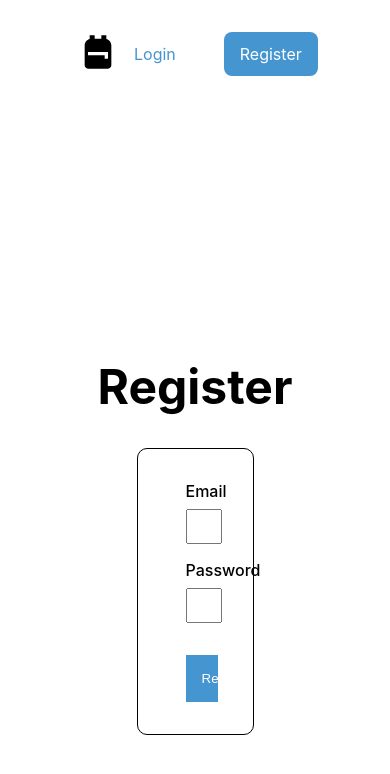
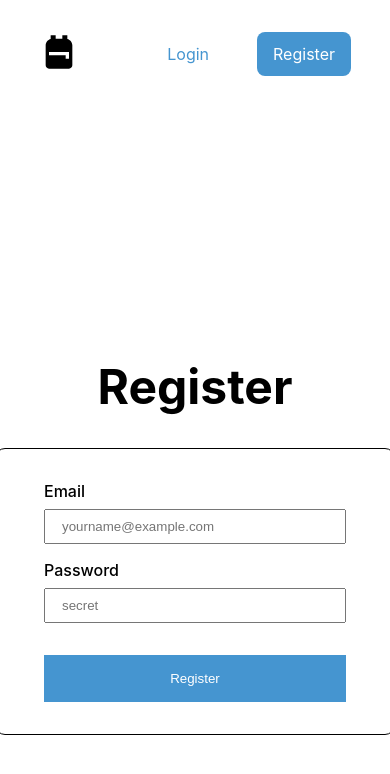
Before and after one commit to EthanChenYen-Peng/showwcase-portal, a Next.js app: page /register in a window 390 px wide. Shown: the top 774 px of the page. Built offline with nearby package versions, Linux system fonts and the light colour scheme.

Commit message:
adjust spacing for mobile on register page

```diff
--- a/src/components/auth/AuthForm.tsx
+++ b/src/components/auth/AuthForm.tsx
@@ -1,6 +1,13 @@
 import React, { useState } from 'react'
 import styled from 'styled-components'
-import { space, SpaceProps, typography, TypographyProps } from 'styled-system'
+import {
+  layout,
+  LayoutProps,
+  space,
+  SpaceProps,
+  typography,
+  TypographyProps,
+} from 'styled-system'
 
 function AuthForm() {
   const [email, setEmail] = useState('')
@@ -26,7 +33,7 @@ function AuthForm() {
       <Header fontSize="3rem" my="2rem">
         Register
       </Header>
-      <Form onSubmit={handleSubmit}>
+      <Form onSubmit={handleSubmit} minWidth={400} width={[0.7, 1 / 3]}>
         <FormGroup>
           <Label fontWeight="500" htmlFor="email">
             Email
@@ -87,10 +94,10 @@ const Label = styled.label<TypographyProps>`
   ${typography}
 `
 
-const Form = styled.form`
+const Form = styled.form<LayoutProps>`
+  ${layout}
   border-radius: 10px;
   border: 1px solid black;
-  width: 30%;
   padding: 2rem 3rem;
   display: flex;
   flex-direction: column;
--- a/src/components/layout/PublicHeader.tsx
+++ b/src/components/layout/PublicHeader.tsx
@@ -1,10 +1,11 @@
 import styled from 'styled-components'
 import { MdBackpack } from 'react-icons/md'
 import Link from 'next/link'
+import { SpaceProps, space, layout, LayoutProps } from 'styled-system'
 
 function PublicHeader() {
   return (
-    <Header>
+    <Header paddingY={'2rem'} width={['80%', '60%']}>
       <LogoContainer>
         <MdBackpack size={40} />
       </LogoContainer>
@@ -22,10 +23,10 @@ function PublicHeader() {
 
 export default PublicHeader
 
-const Header = styled.div`
+const Header = styled.div<SpaceProps | LayoutProps>`
+  ${space}
+  ${layout}
   display: flex;
-  padding: 2rem 0rem;
-  width: 60%;
   margin: 0 auto;
   align-items: center;
 `
```
